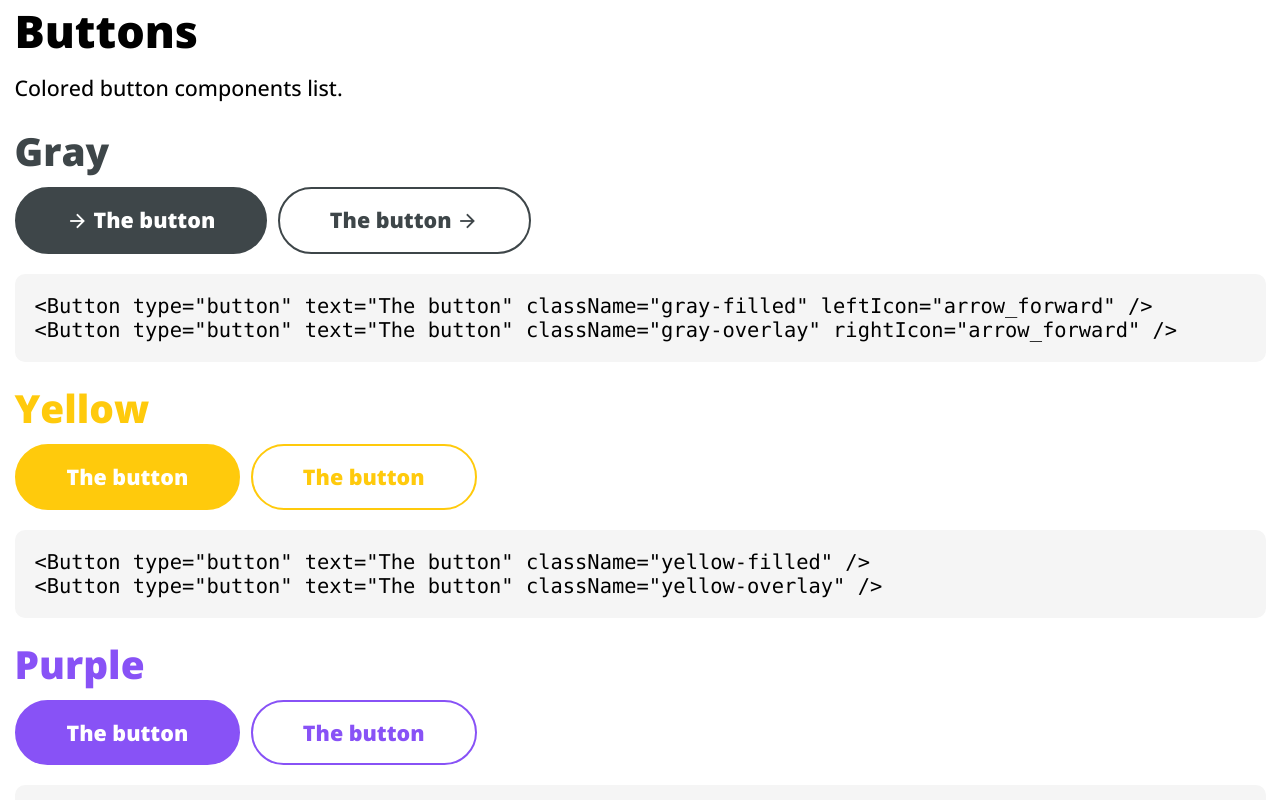
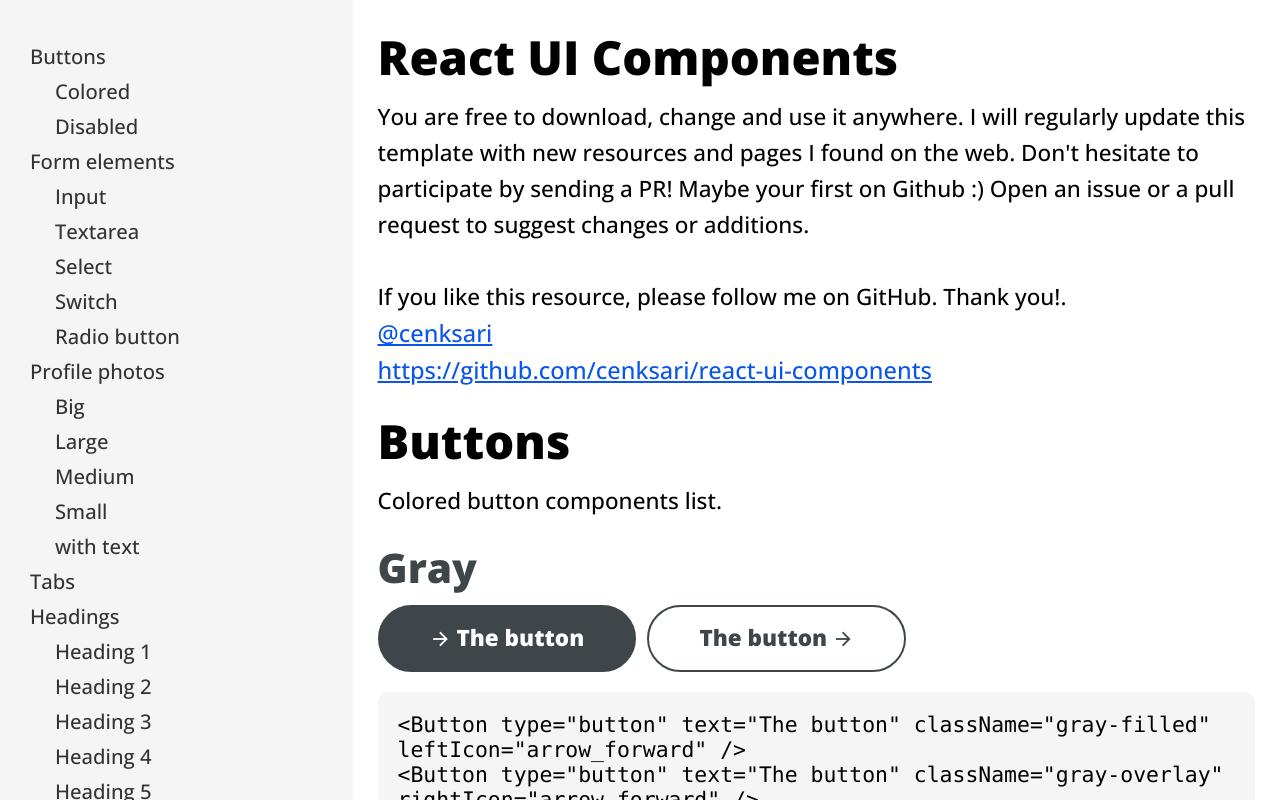
Before and after one commit to cenksari/react-ui-components, a React (Create React App) app: page / in a window 1280 px wide. Shown: the top 800 px of the page. Built offline with nearby package versions, Linux system fonts and the light colour scheme.

Commit message:
page organization

```diff
--- a/public/ui.css
+++ b/public/ui.css
@@ -38,6 +38,29 @@ html, body, input, select, textarea, button, p, span, div, i, em, img, table, tr
 
 body {
   background-color: var(--white);
+}
+
+ul, li {
+  margin: 0;
+  padding: 0;
+  list-style-type: none;
+}
+
+ul li a {
+  font-size: 0.9em;
+  margin-bottom: 5px;
+  color: var(--black);
+  text-decoration: none;
+  display: inline-block;
+}
+
+ul li a:hover {
+  color: var(--black);
+  text-decoration: underline;
+}
+
+ul li.indent {
+  padding-left: 25px;
 }
 
 p {
@@ -100,8 +123,18 @@ select {
 }
 
 .container {
-  margin: 0 auto;
-  max-width: 1251px;
+  display: flex;
+}
+
+.menu {
+  flex: 1;
+  padding: 40px 30px;
+  background-color: #f5f5f5;
+}
+
+.content {
+  flex: 3;
+  padding: 25px;
 }
 
 .row {
--- a/src/App.js
+++ b/src/App.js
@@ -11,42 +11,156 @@ import ProfilePhotos from './pages/ProfilePhotos';
 function App() {
   return (
     <div className='container'>
+      <div className='menu'>
+        <ul>
+          <li>
+            <a href='#buttons'>Buttons</a>
+          </li>
+          <li className='indent'>
+            <a href='#b-colored'>Colored</a>
+          </li>
+          <li className='indent'>
+            <a href='#b-disabled'>Disabled</a>
+          </li>
+          <li>
+            <a href='#form-elements'>Form elements</a>
+          </li>
+          <li className='indent'>
+            <a href='#input'>Input</a>
+          </li>
+          <li className='indent'>
+            <a href='#textarea'>Textarea</a>
+          </li>
+          <li className='indent'>
+            <a href='#select'>Select</a>
+          </li>
+          <li className='indent'>
+            <a href='#switch'>Switch</a>
+          </li>
+          <li className='indent'>
+            <a href='#radio'>Radio button</a>
+          </li>
+          <li>
+            <a href='#profile-photos'>Profile photos</a>
+          </li>
+          <li className='indent'>
+            <a href='#pp-big'>Big</a>
+          </li>
+          <li className='indent'>
+            <a href='#pp-large'>Large</a>
+          </li>
+          <li className='indent'>
+            <a href='#pp-medium'>Medium</a>
+          </li>
+          <li className='indent'>
+            <a href='#pp-small'>Small</a>
+          </li>
+          <li className='indent'>
+            <a href='#pp-text'>with text</a>
+          </li>
+          <li>
+            <a href='#tabs'>Tabs</a>
+          </li>
+          <li>
+            <a href='#headings'>Headings</a>
+          </li>
+          <li className='indent'>
+            <a href='#h1'>Heading 1</a>
+          </li>
+          <li className='indent'>
+            <a href='#h2'>Heading 2</a>
+          </li>
+          <li className='indent'>
+            <a href='#h3'>Heading 3</a>
+          </li>
+          <li className='indent'>
+            <a href='#h4'>Heading 4</a>
+          </li>
+          <li className='indent'>
+            <a href='#h5'>Heading 5</a>
+          </li>
+          <li className='indent'>
+            <a href='#h6'>Heading 6</a>
+          </li>
+          <li>
+            <a href='#cards'>Cards</a>
+          </li>
+          <li className='indent'>
+            <a href='#c-large'>Large card</a>
+          </li>
+          <li className='indent'>
+            <a href='#c-medium'>Medium card</a>
+          </li>
+          <li className='indent'>
+            <a href='#c-small'>Small card</a>
+          </li>
+        </ul>
+      </div>
+      <div className='content'>
         <Row className='margin-bottom'>
+          <Heading type={1} className='black' text='React UI Components' />
+          <p className='black'>
+            You are free to download, change and use it anywhere. I will regularly update this
+            template with new resources and pages I found on the web. Don&apos;t hesitate to
+            participate by sending a PR! Maybe your first on Github :) Open an issue or a pull
+            request to suggest changes or additions.
+            <br />
+            <br />
+            If you like this resource, please follow me on GitHub. Thank you!.
+            <br />
+            <a className='blue' href='https://github.com/cenksari'>
+              @cenksari
+            </a>
+            <br />
+            <a className='blue' href='https://github.com/cenksari/react-ui-components'>
+              https://github.com/cenksari/react-ui-components
+            </a>
+          </p>
+        </Row>
+
+        <Row className='margin-bottom'>
+          <a aria-label='buttons' id='buttons' href='#buttons' />
           <Heading type={1} className='black' text='Buttons' />
           <p className='black'>Colored button components list.</p>
         </Row>
         <Buttons />
 
         <Row className='margin-bottom'>
+          <a aria-label='form-elements' id='form-elements' href='#form-elements' />
           <Heading type={1} className='black' text='Form elements' />
           <p className='black'>Basic form elements list.</p>
         </Row>
         <FormElements />
 
         <Row className='margin-bottom'>
+          <a aria-label='profile-photos' id='profile-photos' href='#profile-photos' />
           <Heading type={1} className='black' text='Profile photos' />
           <p className='gray'>Profile photos with different sizes.</p>
         </Row>
         <ProfilePhotos />
 
         <Row className='margin-bottom'>
+          <a aria-label='tabs' id='tabs' href='#tabs' />
           <Heading type={1} className='black' text='Tabs' />
           <p className='gray'>Tab components.</p>
         </Row>
         <Tabbars />
 
         <Row className='margin-bottom'>
+          <a aria-label='headings' id='headings' href='#headings' />
           <Heading type={1} className='black' text='Headings' />
           <p className='gray'>Heading components. You can also use color tags.</p>
         </Row>
         <Headings />
 
         <Row className='margin-bottom'>
+          <a aria-label='cards' id='cards' href='#cards' />
           <Heading type={1} className='black' text='Cards' />
           <p className='gray'>Card components. You can also use color tags for buttons.</p>
         </Row>
         <Cards />
       </div>
+    </div>
   );
 }
 
--- a/src/pages/Buttons.js
+++ b/src/pages/Buttons.js
@@ -5,6 +5,7 @@ import Heading from '../components/Elements/Heading';
 const Buttons = () => (
   <>
     <Row className='margin-bottom'>
+      <a aria-label='b-colored' id='b-colored' href='#b-colored' />
       <Heading type={2} className='gray' text='Gray' />
       <Button type='button' text='The button' className='gray-filled' leftIcon='arrow_forward' />
       &nbsp;&nbsp;
@@ -96,6 +97,7 @@ const Buttons = () => (
       </code>
     </Row>
     <Row className='margin-bottom'>
+      <a aria-label='b-disabled' id='b-disabled' href='#b-disabled' />
       <Heading type={2} className='gray' text='Disabled button' />
       <Button type='button' text='The button' className='disabled' />
       <code>
--- a/src/pages/Cards.js
+++ b/src/pages/Cards.js
@@ -2,11 +2,20 @@ import Row from '../components/Containers/Row';
 import Heading from '../components/Elements/Heading';
 
 const Cards = () => (
-  <Row className='margin-bottom'>
-    <Heading type={2} className='gray' text='Large card' />
-    <Heading type={2} className='gray' text='Medium card' />
-    <Heading type={2} className='gray' text='Small card' />
-  </Row>
+  <>
+    <Row className='margin-bottom'>
+      <a aria-label='c-large' id='c-large' href='#c-large' />
+      <Heading type={2} className='gray' text='Large card' />
+    </Row>
+    <Row className='margin-bottom'>
+      <a aria-label='c-medium' id='c-medium' href='#c-medium' />
+      <Heading type={2} className='gray' text='Medium card' />
+    </Row>
+    <Row className='margin-bottom'>
+      <a aria-label='c-small' id='c-small' href='#c-small' />
+      <Heading type={2} className='gray' text='Small card' />
+    </Row>
+  </>
 );
 
 export default Cards;
--- a/src/pages/FormElements.js
+++ b/src/pages/FormElements.js
@@ -8,6 +8,7 @@ import TextArea from '../components/Forms/TextArea';
 const FormElements = () => (
   <>
     <Row className='margin-bottom'>
+      <a aria-label='input' id='input' href='#input' />
       <Heading type={2} className='gray' text='Input' />
       <Input name='inp' type='text' className='input-text' placeholder='input placeholder' />
       <code>
@@ -16,6 +17,7 @@ const FormElements = () => (
       </code>
     </Row>
     <Row className='margin-bottom'>
+      <a aria-label='textarea' id='textarea' href='#textarea' />
       <Heading type={2} className='gray' text='Textarea' />
       <TextArea name='txt' rows={3} className='input-text' placeholder='Textarea placeholder' />
       <code>
@@ -24,6 +26,7 @@ const FormElements = () => (
       </code>
     </Row>
     <Row className='margin-bottom'>
+      <a aria-label='select' id='select' href='#select' />
       <Heading type={2} className='gray' text='Select' />
       <select name='sel' className='select'>
         <option value='1'>Option 1</option>
@@ -49,6 +52,7 @@ const FormElements = () => (
       </code>
     </Row>
     <Row className='margin-bottom'>
+      <a aria-label='switch' id='switch' href='#switch' />
       <Heading type={2} className='gray' text='Switch' />
       <Row className='margin-bottom'>
         <Switch name='col' checked description='Gray switch' className='gray' />
@@ -97,6 +101,7 @@ const FormElements = () => (
       </Row>
     </Row>
     <Row className='margin-bottom'>
+      <a aria-label='radio' id='radio' href='#radio' />
       <Heading type={2} className='gray' text='Radio button' />
       <Row className='margin-bottom'>
         <Radio checked name='fav' description='Gray radio button' className='gray' value='1' />
--- a/src/pages/Headings.js
+++ b/src/pages/Headings.js
@@ -2,27 +2,38 @@ import Row from '../components/Containers/Row';
 import Heading from '../components/Elements/Heading';
 
 const Headings = () => (
+  <>
     <Row className='margin-bottom'>
+      <a aria-label='h1' id='h1' href='#h1' />
       <Heading type={1} className='gray' text='Heading 1' />
+      <code>&lt;Heading type={1} className=&quot;gray&quot; text=&quot;Heading 1&quot; /&gt;</code>
+    </Row>
+    <Row className='margin-bottom'>
+      <a aria-label='h2' id='h2' href='#h2' />
       <Heading type={2} className='gray' text='Heading 2' />
+      <code>&lt;Heading type={2} className=&quot;gray&quot; text=&quot;Heading 2&quot; /&gt;</code>
+    </Row>
+    <Row className='margin-bottom'>
+      <a aria-label='h3' id='h3' href='#h3' />
       <Heading type={3} className='gray' text='Heading 3' />
+      <code>&lt;Heading type={3} className=&quot;gray&quot; text=&quot;Heading 3&quot; /&gt;</code>
+    </Row>
+    <Row className='margin-bottom'>
+      <a aria-label='h4' id='h4' href='#h4' />
       <Heading type={4} className='gray' text='Heading 4' />
+      <code>&lt;Heading type={4} className=&quot;gray&quot; text=&quot;Heading 4&quot; /&gt;</code>
+    </Row>
+    <Row className='margin-bottom'>
+      <a aria-label='h5' id='h5' href='#h5' />
       <Heading type={5} className='gray' text='Heading 5' />
+      <code>&lt;Heading type={5} className=&quot;gray&quot; text=&quot;Heading 5&quot; /&gt;</code>
+    </Row>
+    <Row className='margin-bottom'>
+      <a aria-label='h6' id='h6' href='#h6' />
       <Heading type={6} className='gray' text='Heading 6' />
-    <code>
-      &lt;Heading type={1} className=&quot;gray&quot; text=&quot;Heading 1&quot; /&gt;
-      <br />
-      &lt;Heading type={2} className=&quot;gray&quot; text=&quot;Heading 2&quot; /&gt;
-      <br />
-      &lt;Heading type={3} className=&quot;gray&quot; text=&quot;Heading 3&quot; /&gt;
-      <br />
-      &lt;Heading type={4} className=&quot;gray&quot; text=&quot;Heading 4&quot; /&gt;
-      <br />
-      &lt;Heading type={5} className=&quot;gray&quot; text=&quot;Heading 5&quot; /&gt;
-      <br />
-      &lt;Heading type={6} className&quot;gray&quot; text=&quot;Heading 6&quot; /&gt;
-    </code>
+      <code>&lt;Heading type={6} className&quot;gray&quot; text=&quot;Heading 6&quot; /&gt;</code>
     </Row>
+  </>
 );
 
 export default Headings;
--- a/src/pages/ProfilePhotos.js
+++ b/src/pages/ProfilePhotos.js
@@ -1,12 +1,48 @@
 import Row from '../components/Containers/Row';
+import Heading from '../components/Elements/Heading';
 import ProfilePhoto from '../components/Elements/ProfilePhoto';
 
 const ProfilePhotos = () => (
+  <>
     <Row className='margin-bottom'>
+      <a aria-label='pp-big' id='pp-big' href='#pp-big' />
+      <Heading type={2} className='gray' text='Big' />
       <ProfilePhoto image='https://www.cenksari.com/content/profile.jpg' size='big' />
+      <code>
+        &lt;ProfilePhoto image=&quot;https://www.cenksari.com/content/profile.jpg&quot;
+        size=&quot;big&quot; /&gt;
+      </code>
+    </Row>
+    <Row className='margin-bottom'>
+      <a aria-label='pp-large' id='pp-large' href='#pp-large' />
+      <Heading type={2} className='gray' text='Large' />
       <ProfilePhoto image='https://www.cenksari.com/content/profile.jpg' size='large' />
+      <code>
+        &lt;ProfilePhoto image=&quot;https://www.cenksari.com/content/profile.jpg&quot;
+        size=&quot;large&quot; /&gt;
+      </code>
+    </Row>
+    <Row className='margin-bottom'>
+      <a aria-label='pp-medium' id='pp-medium' href='#pp-medium' />
+      <Heading type={2} className='gray' text='Medium' />
       <ProfilePhoto image='https://www.cenksari.com/content/profile.jpg' size='medium' />
+      <code>
+        &lt;ProfilePhoto image=&quot;https://www.cenksari.com/content/profile.jpg&quot;
+        size=&quot;medium&quot; /&gt;
+      </code>
+    </Row>
+    <Row className='margin-bottom'>
+      <a aria-label='pp-small' id='pp-small' href='#pp-small' />
+      <Heading type={2} className='gray' text='Small' />
       <ProfilePhoto image='https://www.cenksari.com/content/profile.jpg' size='small' />
+      <code>
+        &lt;ProfilePhoto image=&quot;https://www.cenksari.com/content/profile.jpg&quot;
+        size=&quot;small&quot; /&gt;
+      </code>
+    </Row>
+    <Row className='margin-bottom'>
+      <a aria-label='pp-text' id='pp-text' href='#pp-text' />
+      <Heading type={2} className='gray' text='with text' />
       <ProfilePhoto
         image='https://www.cenksari.com/content/profile.jpg'
         text='Cenk SARI'
@@ -14,21 +50,10 @@ const ProfilePhotos = () => (
       />
       <code>
         &lt;ProfilePhoto image=&quot;https://www.cenksari.com/content/profile.jpg&quot;
-      size=&quot;big&quot; /&gt;
-      <br />
-      &lt;ProfilePhoto image=&quot;https://www.cenksari.com/content/profile.jpg&quot;
-      size=&quot;large&quot; /&gt;
-      <br />
-      &lt;ProfilePhoto image=&quot;https://www.cenksari.com/content/profile.jpg&quot;
-      size=&quot;medium&quot; /&gt;
-      <br />
-      &lt;ProfilePhoto image=&quot;https://www.cenksari.com/content/profile.jpg&quot;
-      size=&quot;small&quot; /&gt;
-      <br />
-      &lt;ProfilePhoto image=&quot;https://www.cenksari.com/content/profile.jpg&quot;
         text=&quot;Cenk SARI&quot; size=&quot;small&quot; /&gt;
       </code>
     </Row>
+  </>
 );
 
 export default ProfilePhotos;
```
Lines whose indentation alone changed are shown as unchanged.
